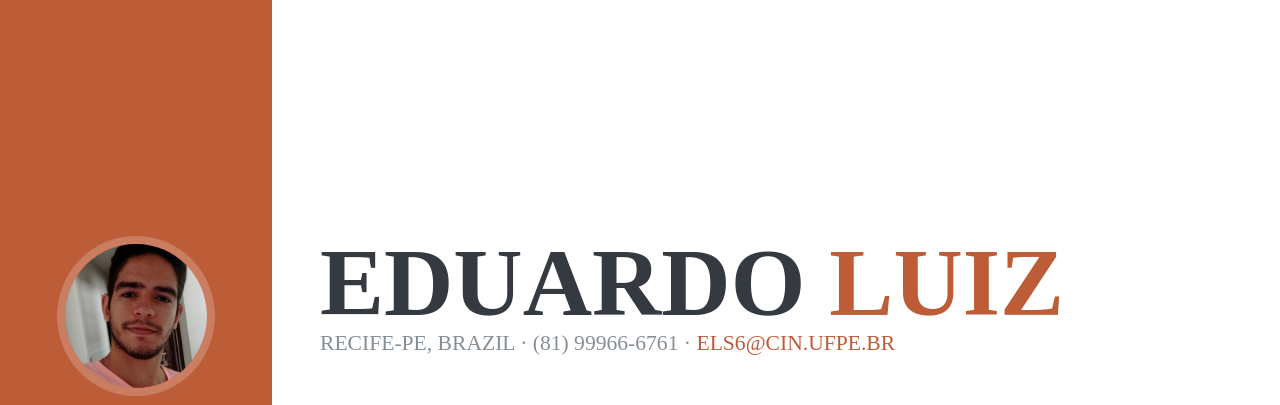
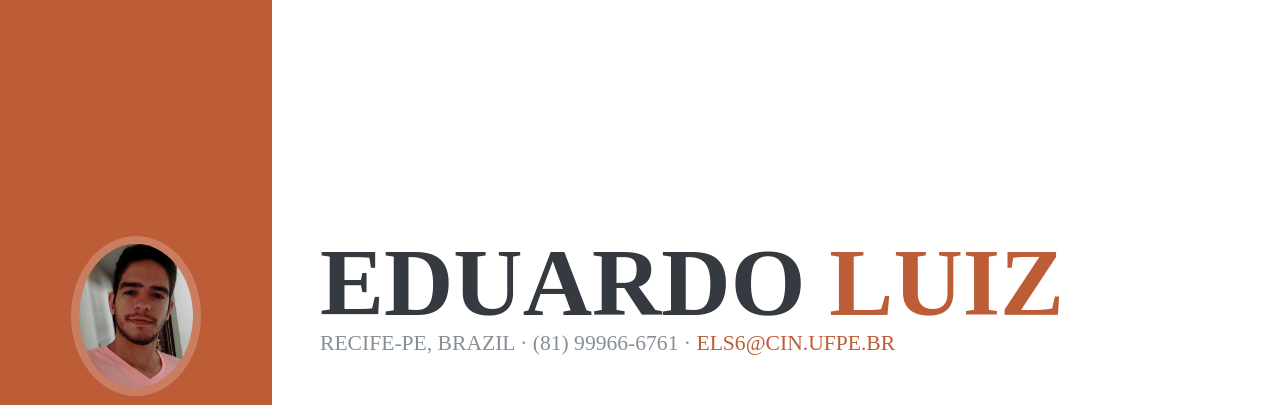
Before and after one commit to eduardoluiz7/eduardoluiz7.github.io, a plain HTML site: page index.html in a window 1280 px wide. Shown: the top 405 px of the page. Drawn offline with nearby package versions, Linux system fonts and the light colour scheme; a web font is replaced by a local one.

Commit message:
alterando foto

```diff
--- a/index.html
+++ b/index.html
@@ -30,7 +30,7 @@
     <nav class="navbar navbar-expand-lg navbar-dark bg-primary fixed-top" id="sideNav">
       <a class="navbar-brand js-scroll-trigger" href="#page-top">
         <span class="d-none d-lg-block">
-          <img class="img-fluid img-profile rounded-circle mx-auto mb-2" src="img/profile.jpeg" alt="">
+          <img class="img-fluid img-profile rounded-circle mx-auto mb-2" src="img/profile1.jpeg" alt="">
         </span>
       </a>
       <button class="navbar-toggler" type="button" data-toggle="collapse" data-target="#navbarSupportedContent" aria-controls="navbarSupportedContent" aria-expanded="false" aria-label="Toggle navigation">
```
Also changed, not shown: img/profile1.jpeg (added).
